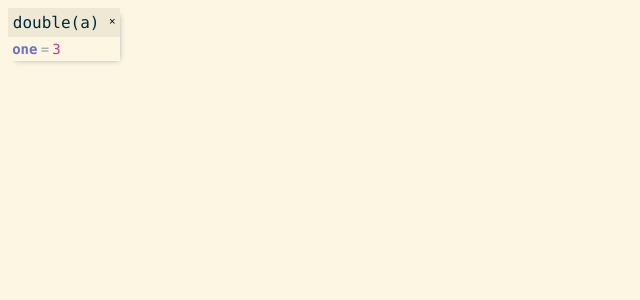
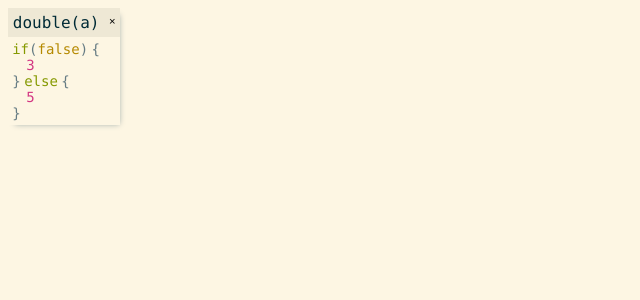
Before and after one commit to minimalistOrg/minimalist-ide, a React (Create React App) app: page / in a window 1280 px wide. Shown: the top 300 px of the page, without its empty margins (0-640 px from the left). Built offline with nearby package versions, Linux system fonts and the light colour scheme.

Commit message:
Display Conditional inside CodeBlock

```diff
--- a/src/App.css
+++ b/src/App.css
@@ -21,8 +21,9 @@
   --code-block-header-background: var(--base-2);
   --code-block-body: var(--base-00);
 
-  --function-call: var(--blue);
-  --std-library: var(--cyan);
+  --keyword-color: var(--green);
+  --function-call-color: var(--blue);
+  --std-library-color: var(--cyan);
 
   --constant-name: var(--violet);
   --constant-equal-sign: var(--base-1);
@@ -30,5 +31,5 @@
   --constant-color-value: var(--magenta);
   --constant-color-boolean: var(--yellow);
   --constant-color-number: var(--magenta);
-  --constant-color-string: var(--green);
+  --constant-color-string: var(--cyan);
 }
--- a/src/App.tsx
+++ b/src/App.tsx
@@ -12,13 +12,23 @@ export const App = () => {
           blockArguments: ["a"],
           ast: [
             {
-              type: "constant-assignment" as const,
-              id: "one",
-              name: "one",
-              value: {
+              type: "conditional" as const,
+              condition: {
                 type: "constant" as const,
-                value: 3
-              }
+                value: false,
+              },
+              trueBlock: [
+                {
+                  type: "constant" as const,
+                  value: 3
+                }
+              ],
+              falseBlock: [
+                {
+                  type: "constant" as const,
+                  value: 5
+                }
+              ],
             }
           ]
         }
--- a/src/CodeBlock.css
+++ b/src/CodeBlock.css
@@ -37,7 +37,7 @@
 }
 
 .function-call, .function-call:active {
-  color: var(--function-call);
+  color: var(--function-call-color);
 }
 
 .function-call:hover {
@@ -45,7 +45,11 @@
 }
 
 .function-call.std-library {
-  color: var(--std-library);
+  color: var(--std-library-color);
+}
+
+.keyword {
+  color: var(--keyword-color);
 }
 
 .constant-assignment {
@@ -66,3 +70,38 @@
 .constant-value {
   color: var(--constant-color-value);
 }
+
+.nested {
+  margin-left: 1em;
+}
+
+.condition-block,
+.condition-start,
+.condition-end,
+.false-block-start {
+  display: flex;
+}
+
+.condition-end .parenthesis-closing,
+.false-block-start .bracket-closing,
+.false-block-start .keyword {
+  margin-right: 0.25em;
+}
+
+.multiline-block {
+  display: block;
+}
+
+.multiline-block .condition {
+  margin-left: 1em;
+}
+
+.oneline-block,
+.oneline-block .false-block {
+  display: flex;
+}
+
+.oneline-block .nested {
+  margin-left: 0.25em;
+  margin-right: 0.25em;
+}
--- a/src/CodeBlock.tsx
+++ b/src/CodeBlock.tsx
@@ -5,20 +5,76 @@ import './CodeBlock.css';
 
 const astToHtml = (ast: TCodeStatement, index: number) => {
   if(ast.type === "constant") {
-    return (
-      constantToHtml(ast, index)
-    );
+
+    return constantToHtml(ast, index);
   } else if(ast.type === "constant-assignment") {
+
     return (
       <div key={ast.id} className="constant-assignment">
         <div className="constant-assignment-name">{ast.name}</div>
         <div className="constant-assignment-equal-sign">=</div>
-        {
-          constantToHtml(ast.value, index)
+        {constantToHtml(ast.value, index)}
+      </div>
+    );
+  } else if(ast.type === "conditional") {
+    const conditional = ast;
+
+    return (
+      <div key={index} className="conditional">
+        <div className="condition-block">
+          <div className="condition-start">
+            <div className="keyword">if</div>
+            <div className="conditional-parenthesis parenthesis parenthesis-opening">
+              (
+            </div>
+          </div>
+
+          <div className="condition">
+            {
+              conditional.condition.type === "constant" &&
+              constantToHtml(conditional.condition, index)
+            }
+          </div>
+
+          <div className="condition-end">
+            <div className="conditional-parenthesis parenthesis parenthesis-closing">
+              )
+            </div>
+            <div className="conditional-bracket bracket bracket-opening">
+              {"{"}
+            </div>
+          </div>
+        </div>
+
+        <div className="true-block-body nested">
+          {conditional.trueBlock.map(astToHtml)}
+        </div>
+
+        { conditional.falseBlock &&
+          <div className="false-block">
+            <div className="false-block-start">
+              <div className="conditional-bracket bracket bracket-closing">
+                {"}"}
+              </div>
+              <div className="keyword">else</div>
+              <div className="conditional-else-bracket bracket bracket-opening">
+                {"{"}
+              </div>
+            </div>
+
+            <div className="false-block-body nested">
+              {conditional.falseBlock.map(astToHtml)}
+            </div>
+          </div>
         }
+
+        <div className="conditional-else-bracket bracket bracket-closing">
+          {"}"}
+        </div>
       </div>
-    )
+    );
   } else if(ast.type === "std-library") {
+
     return (
       <div key={ast.id}>
         <button className={`function-call ${ast.type}`}>{ast.name}</button>
```
Also changed, not shown: src/types/CodeBlockTypes.ts (+9 -1 lines).
